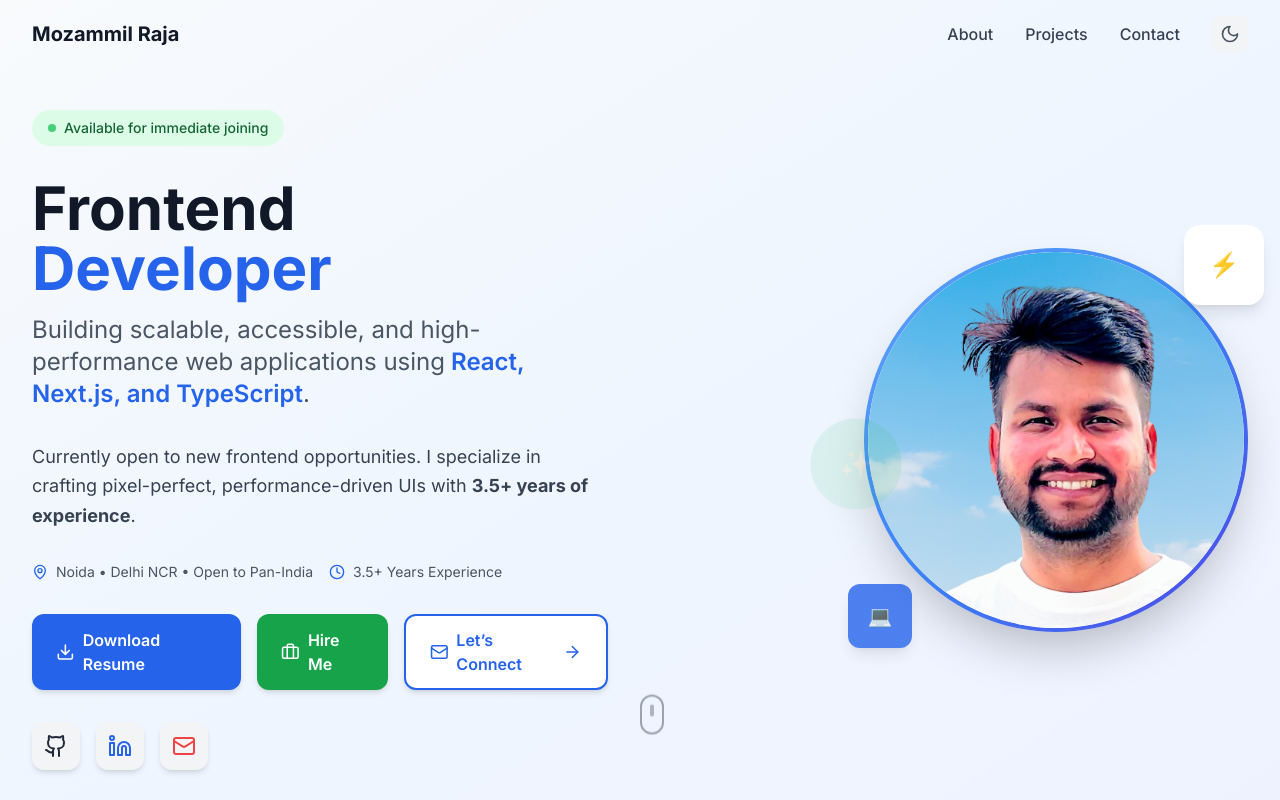
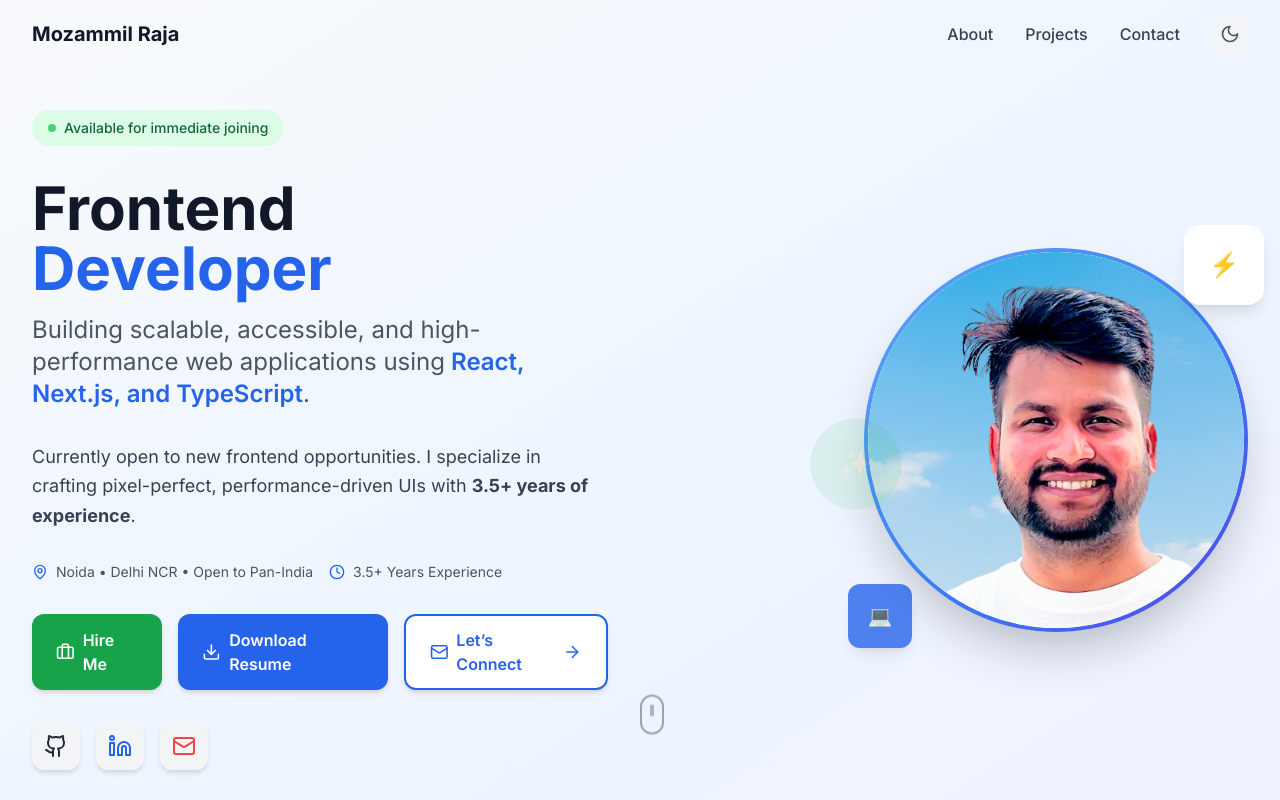
Before and after one commit to mozammilrja/mozammil_portfolio, a Next.js app: page / in a window 1280 px wide. Shown: the top 800 px of the page. Built offline with nearby package versions, Linux system fonts and the light colour scheme.

Commit message:
update CTA

```diff
--- a/components/Hero.tsx
+++ b/components/Hero.tsx
@@ -81,21 +81,20 @@ const Hero = () => {
             {/* CTA Buttons */}
             <div className="flex flex-col sm:flex-row gap-4 justify-center lg:justify-start">
               <a
+                href={LINKS.hireMe}
+                target="_blank"
+                rel="noopener noreferrer"
+                className="inline-flex items-center justify-center px-6 py-3 bg-green-600 text-white font-semibold rounded-xl hover:bg-green-700 transition-all duration-200 shadow-md hover:shadow-lg hover:scale-105 group">
+                <Briefcase className="w-5 h-5 mr-2" />
+                <span>Hire Me</span>
+              </a>
+              <a
                 href={LINKS.resume}
                 target="_blank"
                 rel="noopener noreferrer"
                 className="inline-flex items-center justify-center px-6 py-3 bg-blue-600 text-white font-semibold rounded-xl hover:bg-blue-700 transition-all duration-200 shadow-md hover:shadow-lg hover:scale-105 group">
                 <Download className="w-5 h-5 mr-2" />
                 <span>Download Resume</span>
-              </a>
-
-              <a
-                href={LINKS.hireMe}
-                target="_blank"
-                rel="noopener noreferrer"
-                className="inline-flex items-center justify-center px-6 py-3 bg-green-600 text-white font-semibold rounded-xl hover:bg-green-700 transition-all duration-200 shadow-md hover:shadow-lg hover:scale-105 group">
-                <Briefcase className="w-5 h-5 mr-2" />
-                <span>Hire Me</span>
               </a>
 
               <a
```
